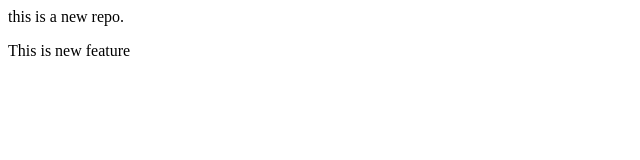
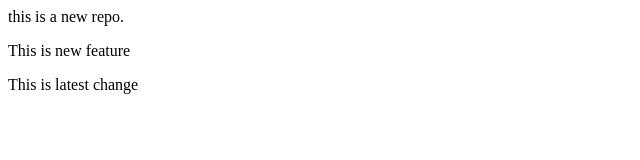
Before and after one commit to kumarsuj123/Localrepoo, a plain HTML site: page index.html in a window 1280 px wide. Shown: the whole page, without its empty margins (0-640 px from the left). Drawn offline with Linux system fonts and the light colour scheme.

Commit message:
Added new Change

```diff
--- a/index.html
+++ b/index.html
@@ -1,2 +1,3 @@
 <p1>this is a new repo.</p1>
 <p>This is new feature</p>
+<p>This is latest change</p>
```
